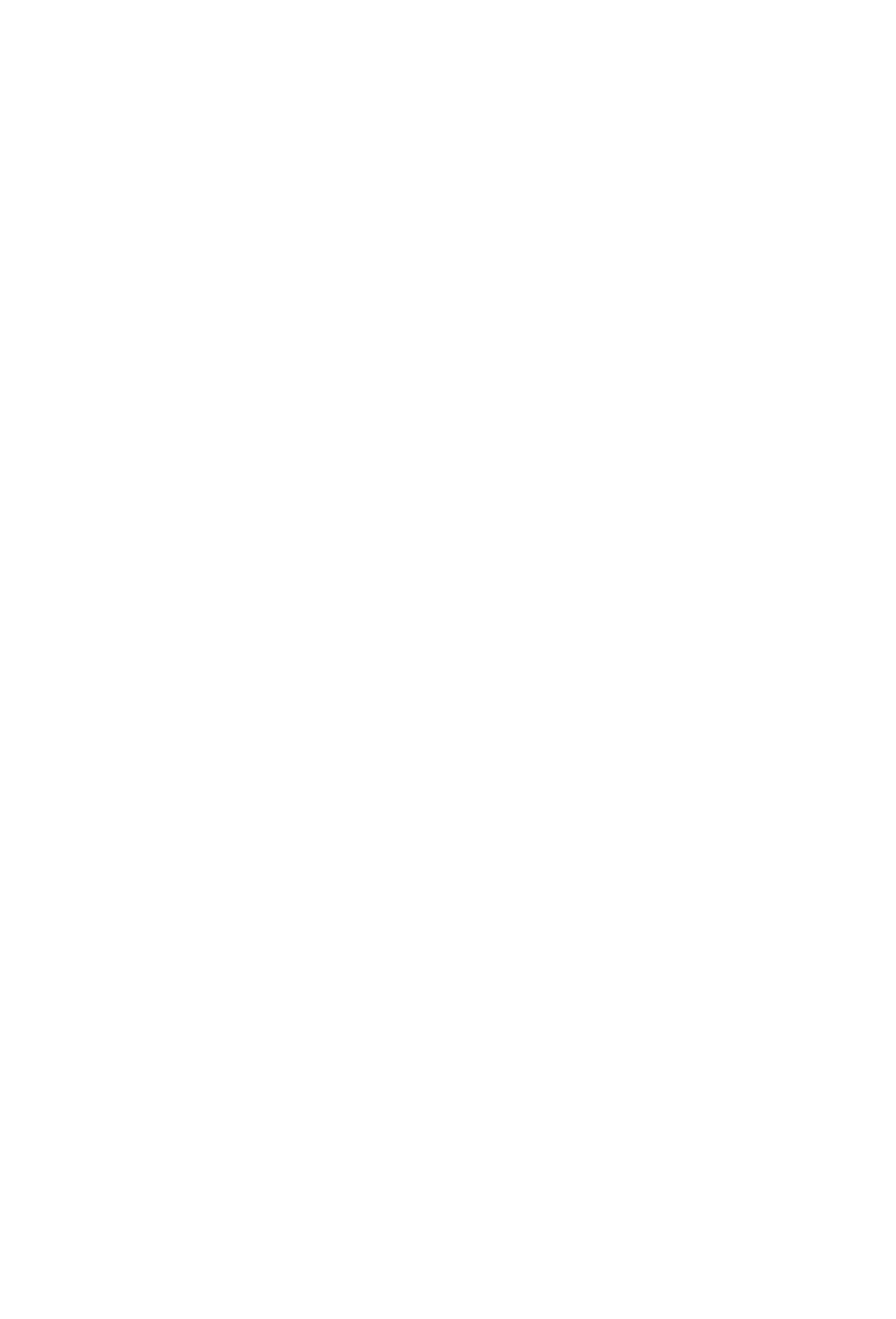
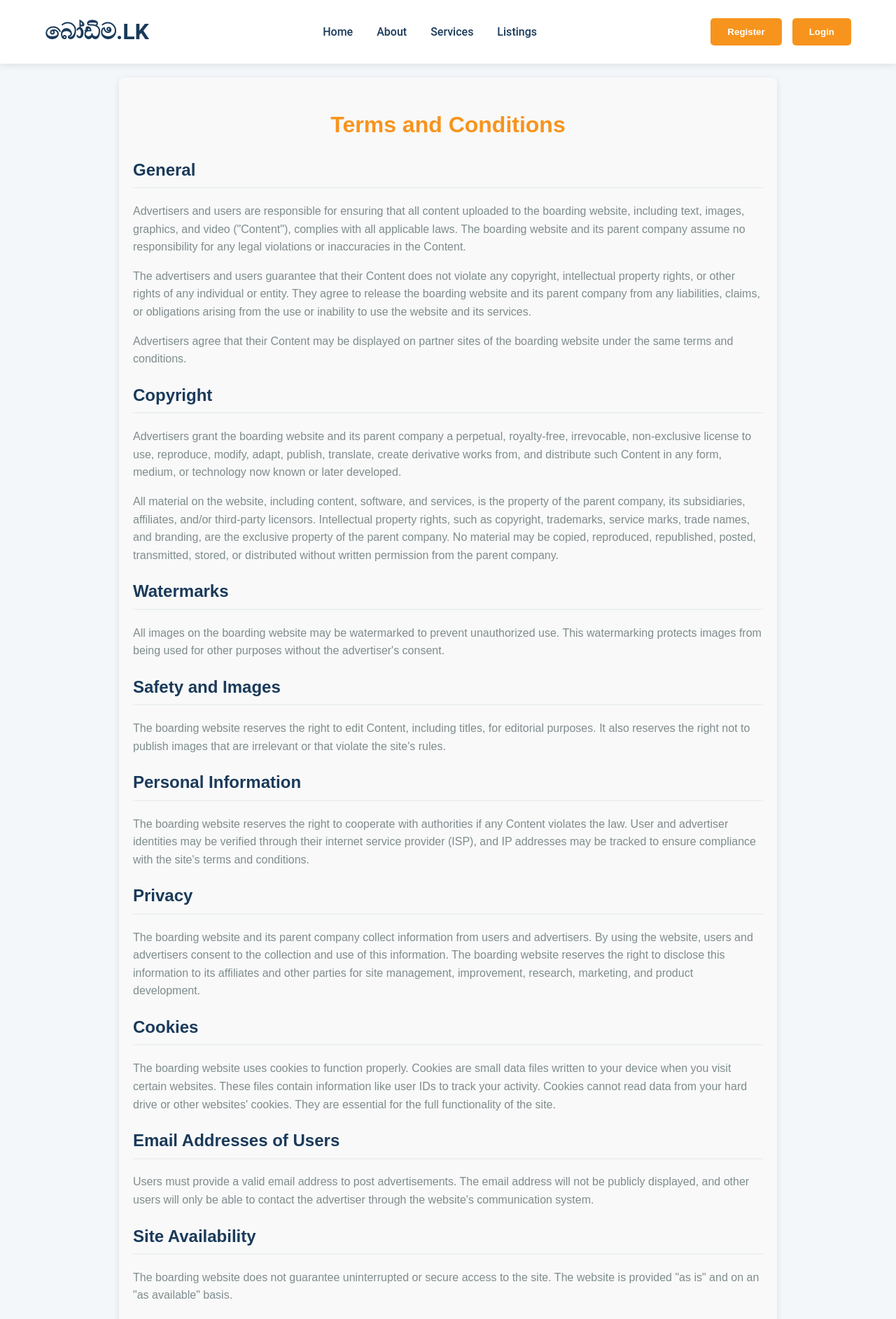
Before and after one commit to michellenikeetha/boardimalk, a PHP site: page /termsofservice.php in a window 1280 px wide. Before the commit the part shown is empty. Shown: the top 1885 px of the page at 70% size. Before the commit the page ends 800 px from the top, so only its background shows below. Run offline with PHP 8.4, Linux system fonts and the light colour scheme.

Commit message:
terms of service

```diff
--- a/FRONTEND/CSS/styles.css
+++ b/FRONTEND/CSS/styles.css
@@ -80,7 +80,7 @@ nav a {
 footer {
     background-color: var(--primary-color);
     color: var(--white-color);
-    padding: 50px 5%;
+    padding: 20px;
     text-align: center;
 }
 
--- /dev/null
+++ b/FRONTEND/CSS/termsofservice.css
@@ -0,0 +1,67 @@
+/* General container for the terms */
+.terms-container {
+    max-width: 900px;
+    margin: 0 auto;
+    padding: 20px;
+    background-color: #f9f9f9;
+    border-radius: 8px;
+    box-shadow: 0 2px 10px rgba(0, 0, 0, 0.1);
+    font-family: Arial, sans-serif;
+    color: #333;
+    margin-top: 20px;
+    margin-bottom: 20px;
+}
+
+/* Heading styles */
+.terms-container h1 {
+    font-size: 2em;
+    margin-bottom: 20px;
+    text-align: center;
+    color: var(--secondary-color);
+}
+
+/* Section headings */
+.terms-container h2 {
+    font-size: 1.5em;
+    margin-top: 20px;
+    color: var(--primary-color);
+    border-bottom: 2px solid #ecf0f1;
+    padding-bottom: 5px;
+}
+
+/* Paragraphs and text formatting */
+.terms-container p {
+    font-size: 1em;
+    line-height: 1.6;
+    margin-bottom: 15px;
+    color: #7f8c8d;
+}
+
+/* Links and highlight */
+.terms-container a {
+    color: #2980b9;
+    text-decoration: none;
+}
+
+.terms-container a:hover {
+    text-decoration: underline;
+}
+
+/* Responsive Design */
+@media (max-width: 768px) {
+    .terms-container {
+        padding: 10px;
+    }
+
+    .terms-container h1 {
+        font-size: 1.8em;
+    }
+
+    .terms-container h2 {
+        font-size: 1.3em;
+    }
+
+    .terms-container p {
+        font-size: 0.9em;
+    }
+}
--- a/FRONTEND/pages/termsofservice.php
+++ b/FRONTEND/pages/termsofservice.php
@@ -0,0 +1,139 @@
+<!DOCTYPE html>
+<html lang="en">
+<head>
+    <meta charset="UTF-8">
+    <meta name="viewport" content="width=device-width, initial-scale=1.0">
+    <title>Terms and Conditions - බෝඩිම.LK</title>
+    <link rel="stylesheet" href="../CSS/styles.css">
+    <link rel="stylesheet" href="../CSS/termsofservice.css">
+</head>
+<body>
+
+    <!-- Header Section -->
+    <header>
+        <div class="logo">
+            <h1><a href="index.html">බෝඩිම.LK</a></h1>
+        </div>
+        <nav>
+            <a href="#home">Home</a>
+            <a href="#featured">About</a>
+            <a href="#landlords">Services</a>
+            <a href="customer_dashboard.php">Listings</a>
+        </nav>
+        <div class="cta-buttons">
+            <a href="register.php"><button class="btn-secondary">Register</button></a>
+            <a href="login.php"><button class="btn-primary">Login</button></a>
+        </div>
+    </header>
+
+    <div class="terms-container">
+        <h1>Terms and Conditions</h1>
+
+        <section>
+            <h2>General</h2>
+            <p>Advertisers and users are responsible for ensuring that all content uploaded to the boarding website, including text, images, graphics, and video ("Content"), complies with all applicable laws. The boarding website and its parent company assume no responsibility for any legal violations or inaccuracies in the Content.</p>
+            <p>The advertisers and users guarantee that their Content does not violate any copyright, intellectual property rights, or other rights of any individual or entity. They agree to release the boarding website and its parent company from any liabilities, claims, or obligations arising from the use or inability to use the website and its services.</p>
+            <p>Advertisers agree that their Content may be displayed on partner sites of the boarding website under the same terms and conditions.</p>
+        </section>
+
+        <section>
+            <h2>Copyright</h2>
+            <p>Advertisers grant the boarding website and its parent company a perpetual, royalty-free, irrevocable, non-exclusive license to use, reproduce, modify, adapt, publish, translate, create derivative works from, and distribute such Content in any form, medium, or technology now known or later developed.</p>
+            <p>All material on the website, including content, software, and services, is the property of the parent company, its subsidiaries, affiliates, and/or third-party licensors. Intellectual property rights, such as copyright, trademarks, service marks, trade names, and branding, are the exclusive property of the parent company. No material may be copied, reproduced, republished, posted, transmitted, stored, or distributed without written permission from the parent company.</p>
+        </section>
+
+        <section>
+            <h2>Watermarks</h2>
+            <p>All images on the boarding website may be watermarked to prevent unauthorized use. This watermarking protects images from being used for other purposes without the advertiser's consent.</p>
+        </section>
+
+        <section>
+            <h2>Safety and Images</h2>
+            <p>The boarding website reserves the right to edit Content, including titles, for editorial purposes. It also reserves the right not to publish images that are irrelevant or that violate the site's rules.</p>
+        </section>
+
+        <section>
+            <h2>Personal Information</h2>
+            <p>The boarding website reserves the right to cooperate with authorities if any Content violates the law. User and advertiser identities may be verified through their internet service provider (ISP), and IP addresses may be tracked to ensure compliance with the site's terms and conditions.</p>
+        </section>
+
+        <section>
+            <h2>Privacy</h2>
+            <p>The boarding website and its parent company collect information from users and advertisers. By using the website, users and advertisers consent to the collection and use of this information. The boarding website reserves the right to disclose this information to its affiliates and other parties for site management, improvement, research, marketing, and product development.</p>
+        </section>
+
+        <section>
+            <h2>Cookies</h2>
+            <p>The boarding website uses cookies to function properly. Cookies are small data files written to your device when you visit certain websites. These files contain information like user IDs to track your activity. Cookies cannot read data from your hard drive or other websites' cookies. They are essential for the full functionality of the site.</p>
+        </section>
+
+        <section>
+            <h2>Email Addresses of Users</h2>
+            <p>Users must provide a valid email address to post advertisements. The email address will not be publicly displayed, and other users will only be able to contact the advertiser through the website's communication system.</p>
+        </section>
+
+        <section>
+            <h2>Site Availability</h2>
+            <p>The boarding website does not guarantee uninterrupted or secure access to the site. The website is provided "as is" and on an "as available" basis.</p>
+        </section>
+
+        <section>
+            <h2>Links to Third-Party Websites</h2>
+            <p>The boarding website may include links to third-party websites. It is not responsible for the content on these external sites, which are not monitored or reviewed. Users access third-party websites at their own risk.</p>
+        </section>
+
+        <section>
+            <h2>Paid Content and Services</h2>
+            <p>Certain content and services on the boarding website may require payment. This includes but is not limited to membership packages, premium listings, and ad promotions.</p>
+        </section>
+
+        <section>
+            <h2>Memberships</h2>
+            <p>As part of a membership package, the boarding website may create a dedicated page or profile for the user. The website retains the rights to any content added to this page and can remove or refuse to publish content that violates these terms and conditions.</p>
+        </section>
+
+        <section>
+            <h2>Disclaimer</h2>
+            <p>The boarding website and its parent company disclaim all liability for any errors, content, or issues arising from the use of the site. They are not responsible for technical errors, the unavailability of the website, or the content of third-party links. The use of any equipment or software in connection with the website is at the user's own risk.</p>
+        </section>
+
+        <section>
+            <h2>Indemnification</h2>
+            <p>Advertisers and users agree to indemnify and hold the boarding website, its parent company, and its officers, directors, employees, and agents harmless from any losses, damages, costs, and legal fees arising from any violation of these terms and conditions.</p>
+        </section>
+
+        <section>
+            <h2>Modifications</h2>
+            <p>The boarding website reserves the right to modify these terms and conditions at any time. Changes will be effective immediately upon posting. Continued use of the website implies acceptance of the modified terms and conditions.</p>
+        </section>
+    </div>
+
+    <!-- Footer Section -->
+    <footer>
+        <div class="footer-content">
+            <div class="footer-section">
+                <h4>Connect with Us</h4>
+                <a href="#email">Email Us</a>
+                <a href="#visit">Visit Us</a>
+                <a href="#book">Book Now</a>
+            </div>
+            <div class="footer-section">
+                <h4>Quick Links</h4>
+                <a href="#about">About Us</a>
+                <a href="#faq">FAQ</a>
+                <a href="#terms">Terms of Service</a>
+            </div>
+            <div class="footer-section">
+                <h4>Follow Us</h4>
+                <a href="#facebook">Facebook</a>
+                <a href="#instagram">Instagram</a>
+                <a href="#twitter">Twitter</a>
+            </div>
+        </div>
+        <div class="footer-bottom">
+            <p>&copy; 2024 බෝඩිම.LK. All rights reserved.</p>
+        </div>
+    </footer>
+
+</body>
+</html>
```
Also changed, not shown: FRONTEND/pages/login.php (+18 -0 lines), FRONTEND/pages/register.php (+18 -0 lines).
